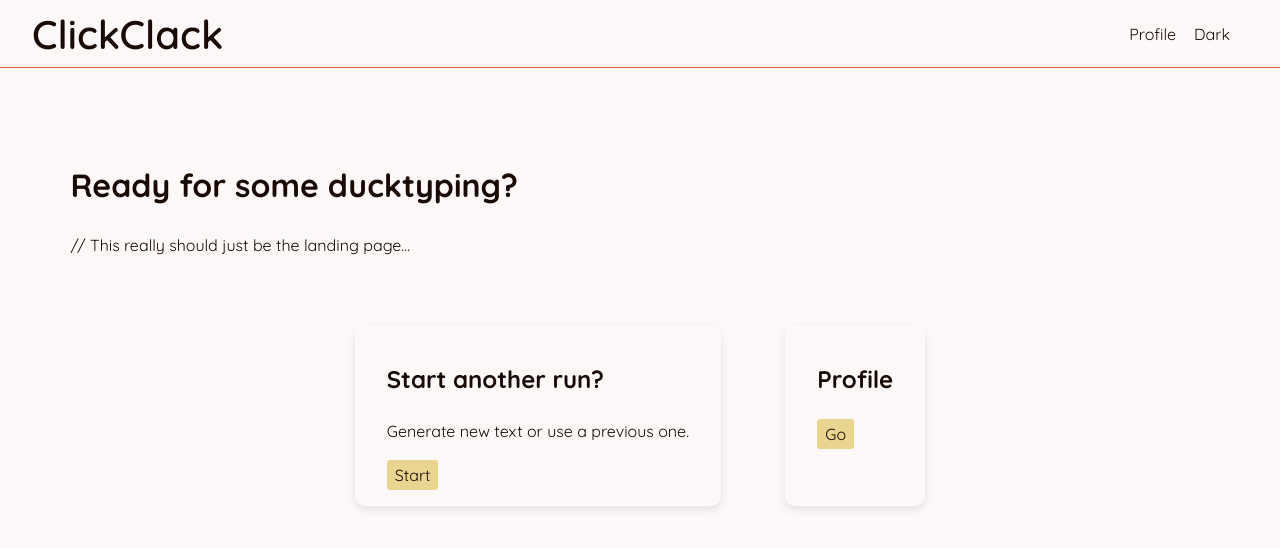
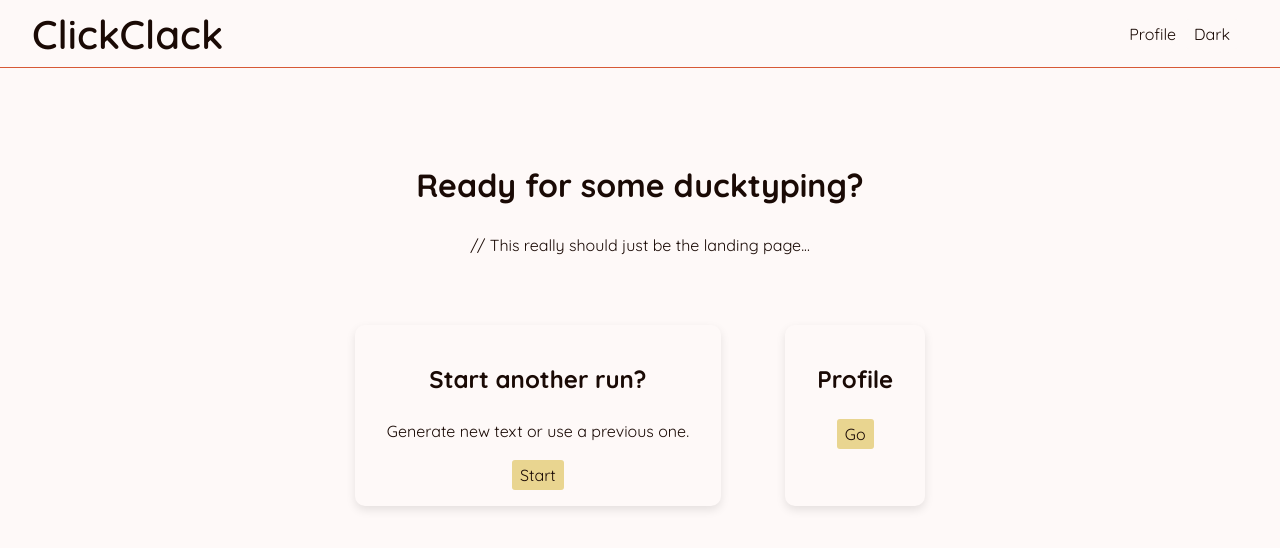
Before and after one commit to JDMCK/ClickClack, a Next.js app in the folder client/: page /home in a window 1280 px wide. Shown: the top 548 px of the page. Built offline with nearby package versions, Linux system fonts and the light colour scheme; no server answers.

Commit message:
Update styles

```diff
--- a/client/src/app/profile/admin/page.js
+++ b/client/src/app/profile/admin/page.js
@@ -84,7 +84,7 @@ export default function UserProfile() {
         <div className="container">
             <h1>You're an Admin Duck, {displayName}!</h1>
 
-            <h2>Users</h2>
+            <h2>All Ducklings (users)</h2>
             <div className='content-box'>
             <table className="user-table">
                 <thead>
--- a/client/src/styles/globals.css
+++ b/client/src/styles/globals.css
@@ -99,6 +99,7 @@ button.logout-btn:hover{
   padding: 2rem 2rem;
   /* box-shadow: inset 0 0 10px var(--inset-shadow-color); */
   border-radius: 10px;
+  text-align: center ;
 }
 
 .content-box {
```
